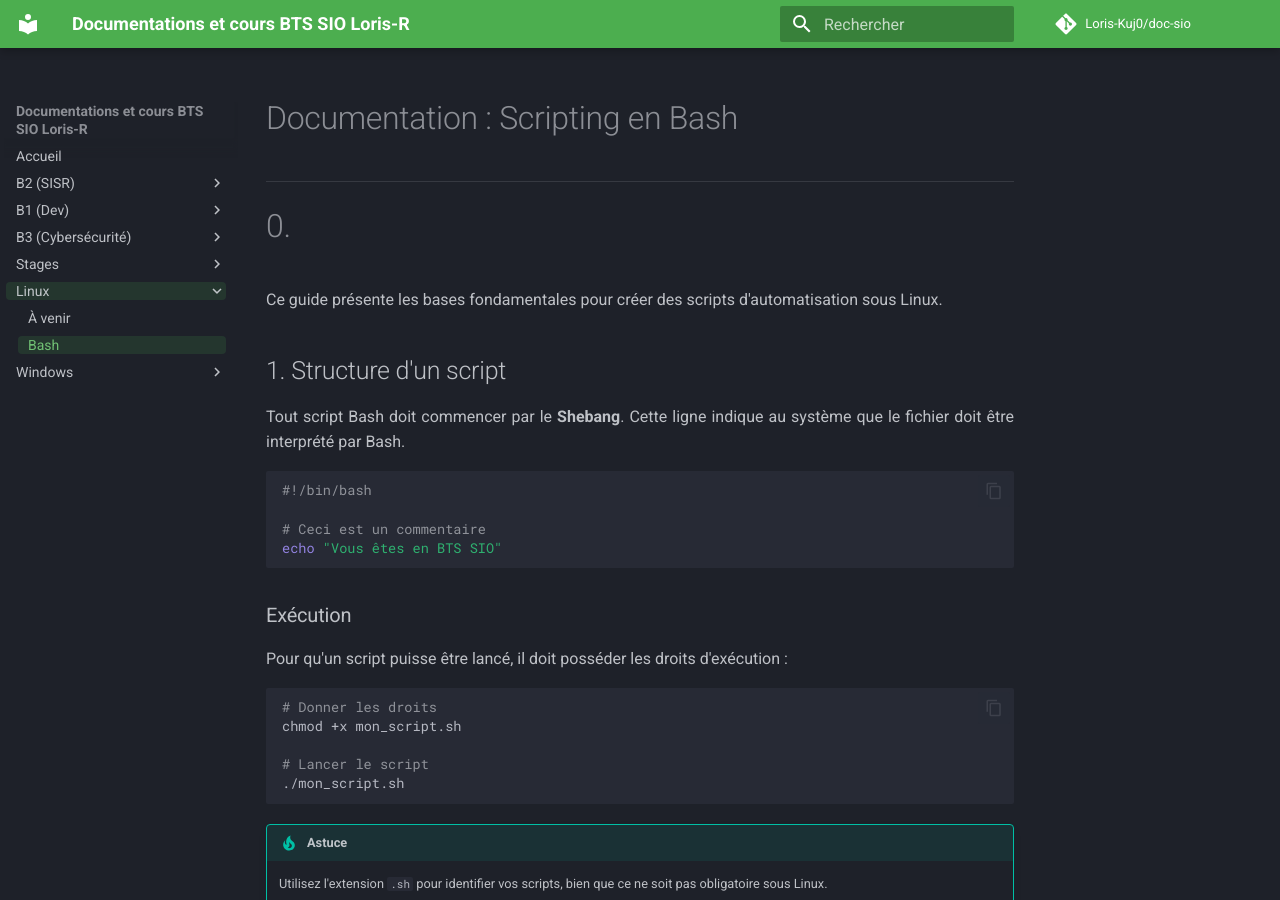
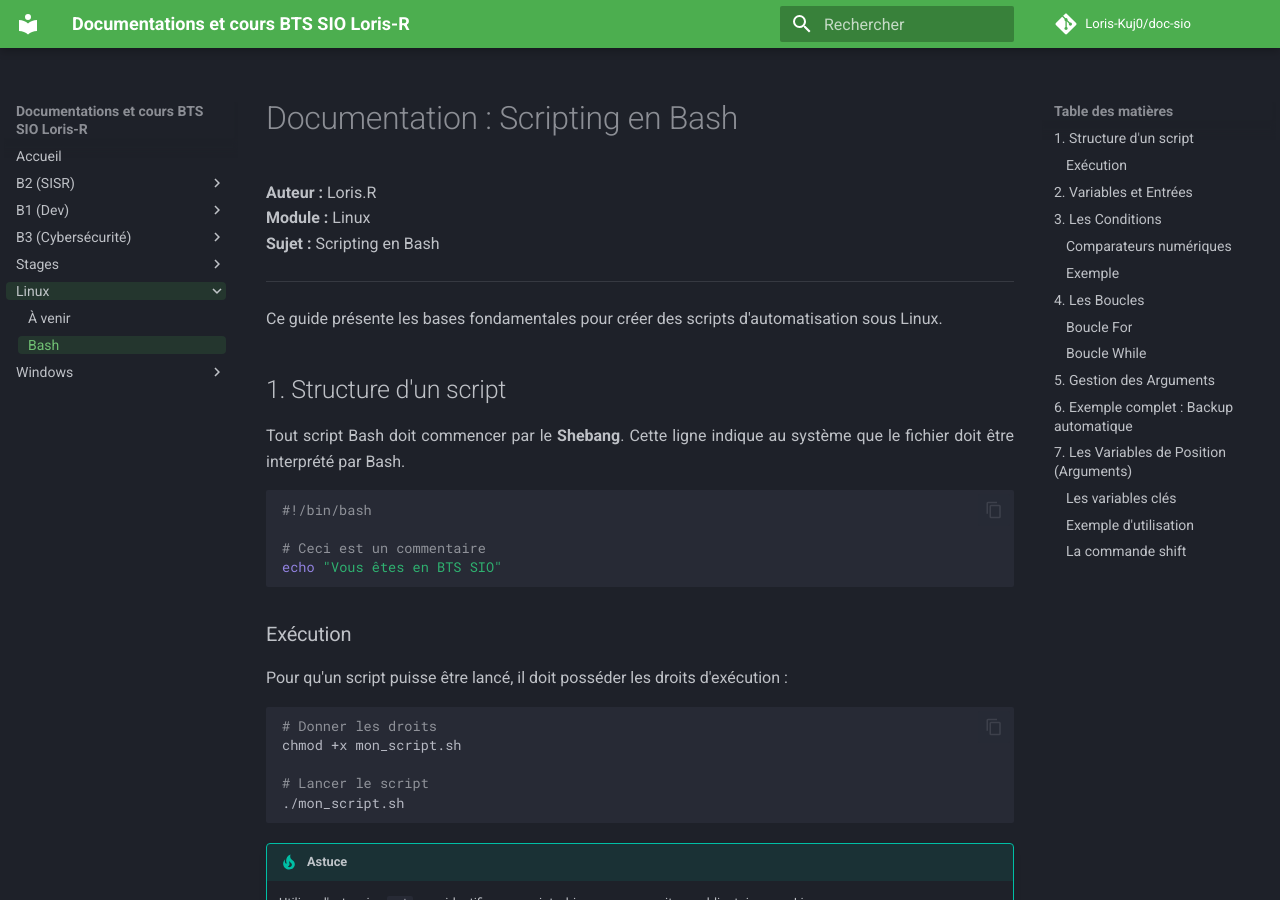
Before and after one commit to Loris-Kuj0/doc-sio, an MkDocs documentation site: the page built from docs/Bash.md, in a window 1280 px wide and 900 px high. Built offline with MkDocs 1.6.1 and Material for MkDocs 9.7.7, drawn with Linux system fonts in a browser that asks for light colours; comment, search, counter and statistics services are not loaded.

Commit message:
bash improvement

```diff
--- a/docs/Bash.md
+++ b/docs/Bash.md
@@ -1,8 +1,10 @@
 # Documentation : Scripting en Bash
 
+**Auteur :** Loris.R
+**Module :** Linux
+**Sujet :** Scripting en Bash
+
 ---
-
-# 0.
 
 Ce guide présente les bases fondamentales pour créer des scripts d'automatisation sous Linux.
 
```
